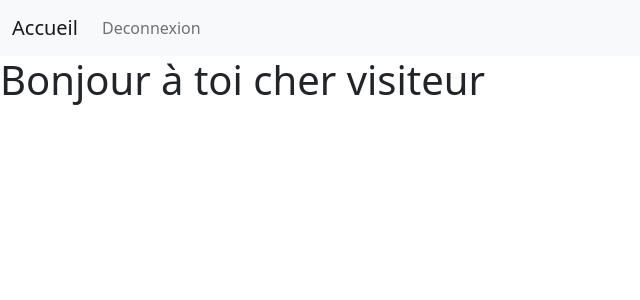
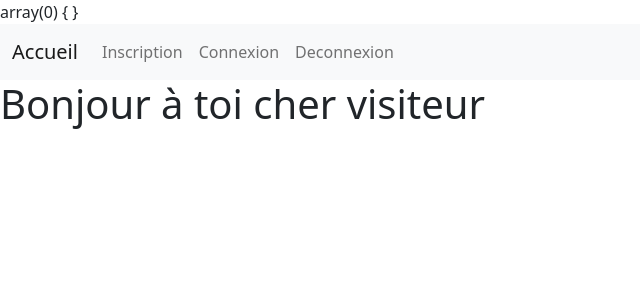
Before and after one commit to Axel92290/Projet-5, a PHP site: page /index.php in a window 1280 px wide. Shown: the top 300 px of the page, without its empty margins (0-640 px from the left). Run offline with PHP 8.4, Linux system fonts and the light colour scheme.

Commit message:
update 20/09

```diff
--- a/index.php
+++ b/index.php
@@ -1,5 +1,7 @@
 <?php
 require_once('include.php');
+
+var_dump($_SESSION);
 
 if (isset($SESSION['id'])) {
     $welcome = "Bonjour " . $_SESSION['prenom'];
--- a/menu/menu.php
+++ b/menu/menu.php
@@ -7,7 +7,7 @@
         <div class="collapse navbar-collapse" id="navbarNav">
             <ul class="navbar-nav">
                 <?php
-                if (!isset($_SESSION)) {
+                if (isset($_SESSION)) {
 
                 ?>
                     <li class="nav-item">
@@ -15,6 +15,9 @@
                     </li>
                     <li class="nav-item">
                         <a class="nav-link" href="form_connexion.php">Connexion</a>
+                    </li>
+                    <li class="nav-item">
+                        <a class="nav-link" href="deconnexion.php">Deconnexion</a>
                     </li>
                 <?php
                 } else {
```
